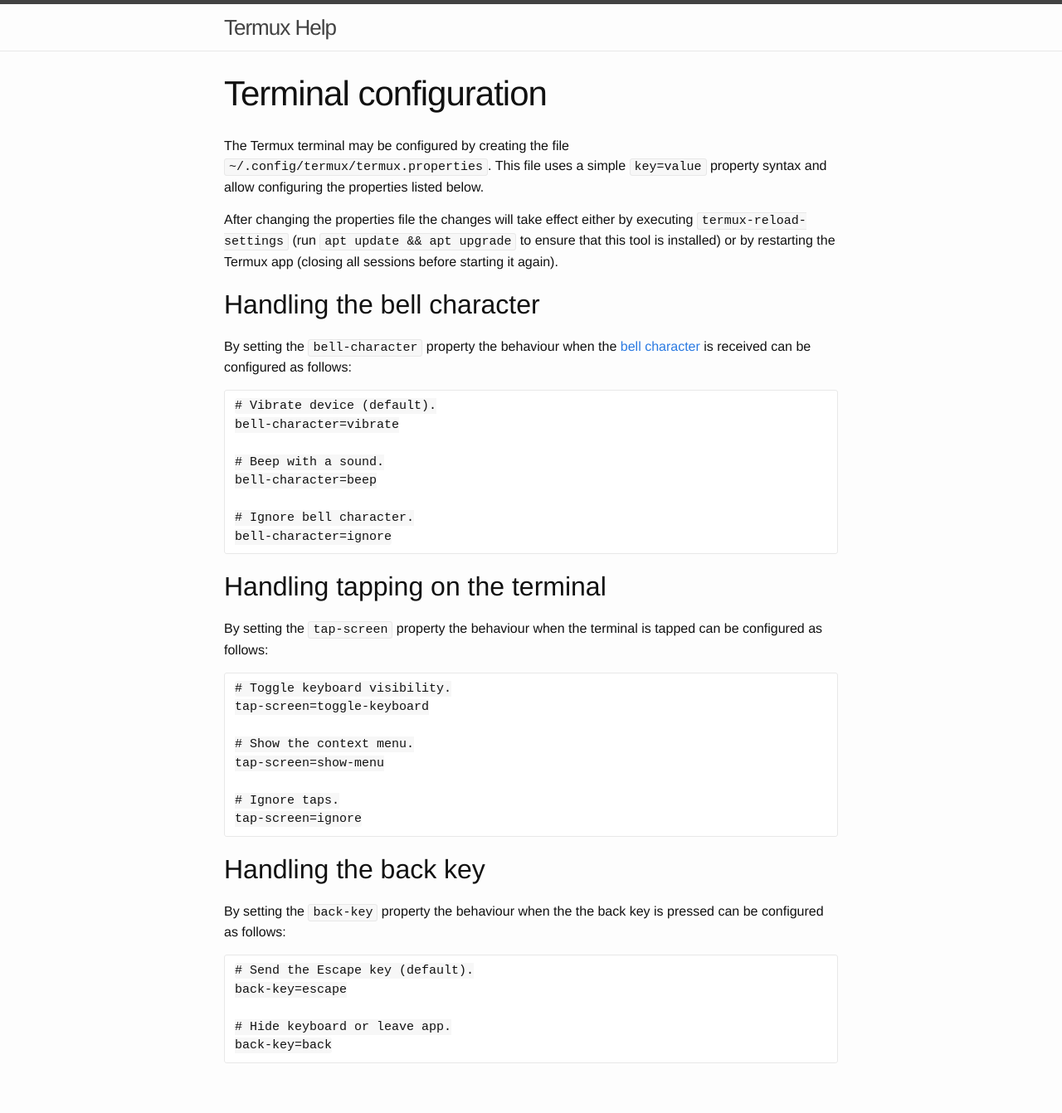
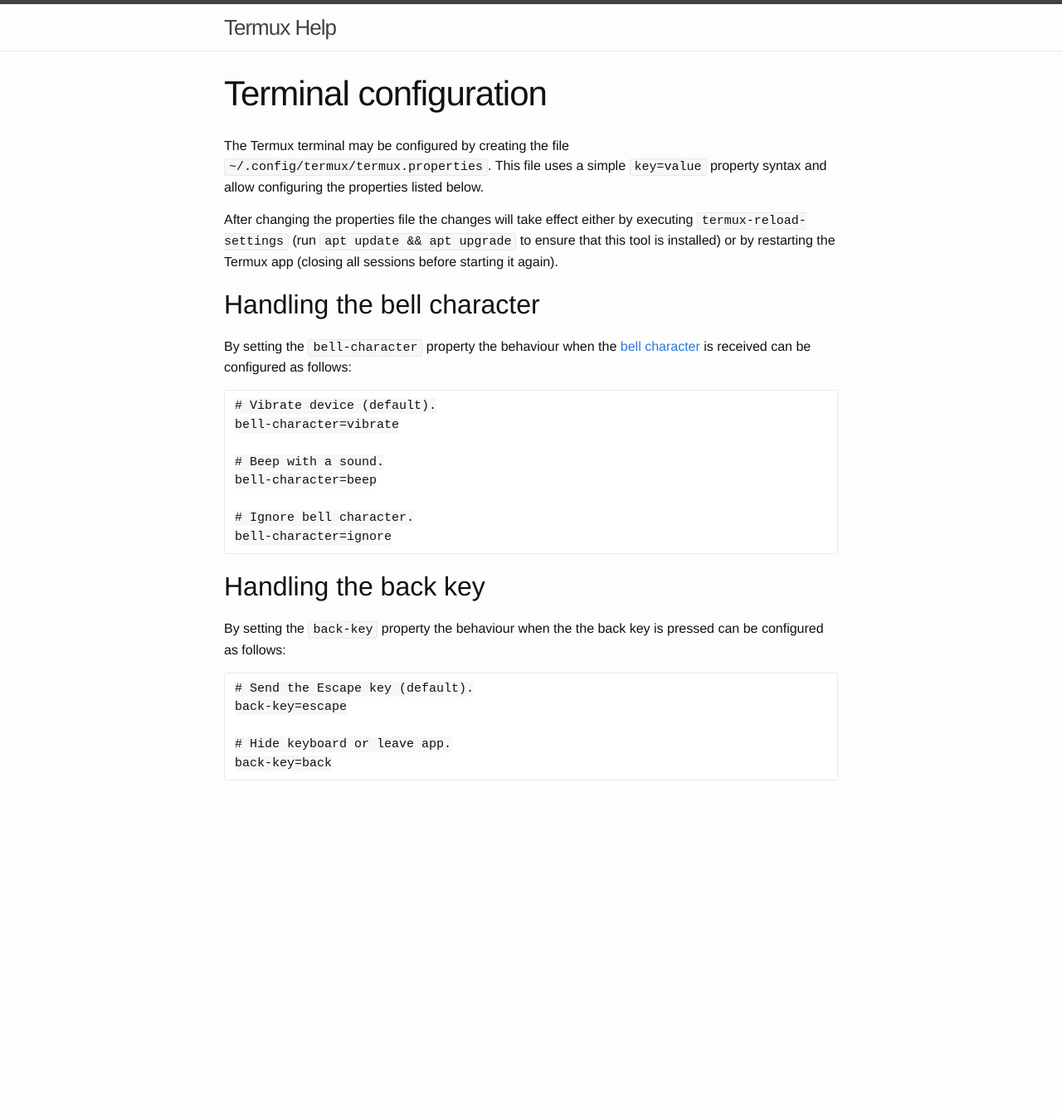
Before and after one commit to termux/termux.github.io, a Jekyll site: the page built from configuration.md, in a window 1280 px wide. Shown: the whole page at 83% size. Built offline with Jekyll 4.4.1, drawn with Linux system fonts in a browser that asks for light colours; after the commit the page ends 1001 px from its top, so only the background shows below that.

Commit message:
Remove "terminal tap" section
The setting has been removed.

```diff
--- a/configuration.md
+++ b/configuration.md
@@ -20,19 +20,6 @@
     # Ignore bell character.
     bell-character=ignore
 
-Handling tapping on the terminal
---------------------------------
-By setting the `tap-screen` property the behaviour when the terminal is tapped can be configured as follows:
-
-    # Toggle keyboard visibility.
-    tap-screen=toggle-keyboard
-
-    # Show the context menu.
-    tap-screen=show-menu
-
-    # Ignore taps.
-    tap-screen=ignore
-
 Handling the back key
 ---------------------
 By setting the `back-key` property the behaviour when the the back key is pressed can be configured as follows:
```
